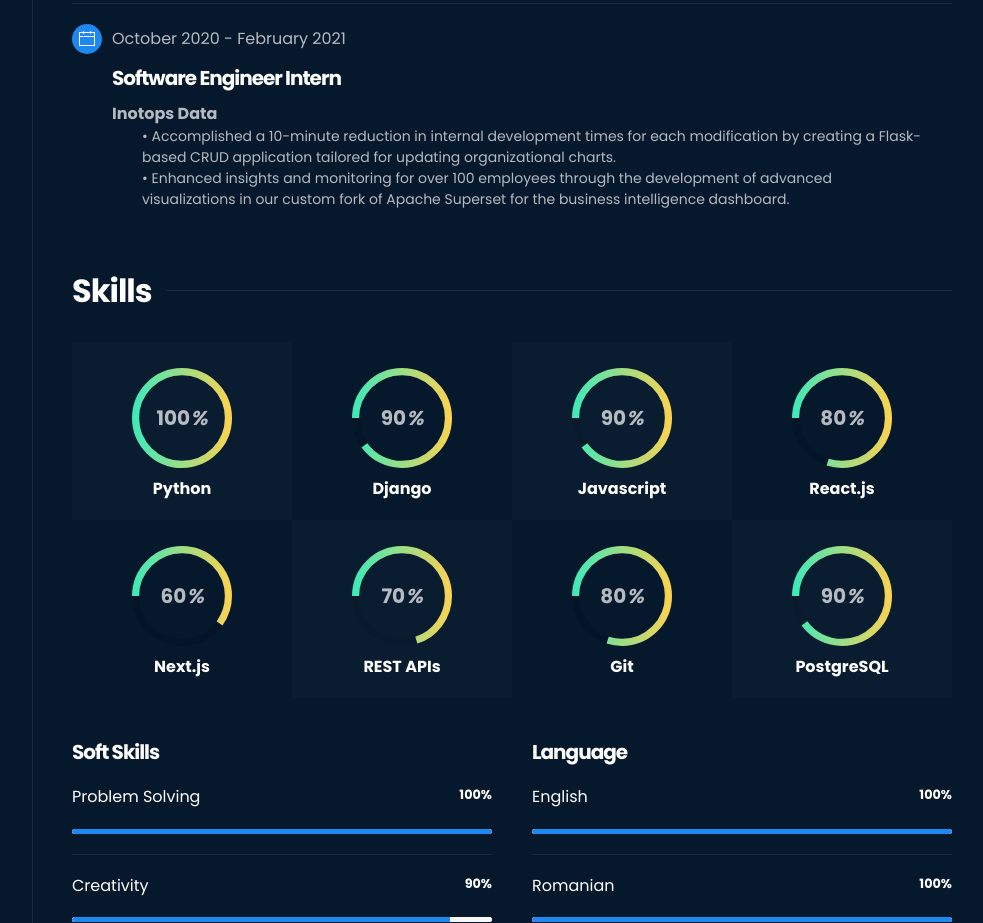
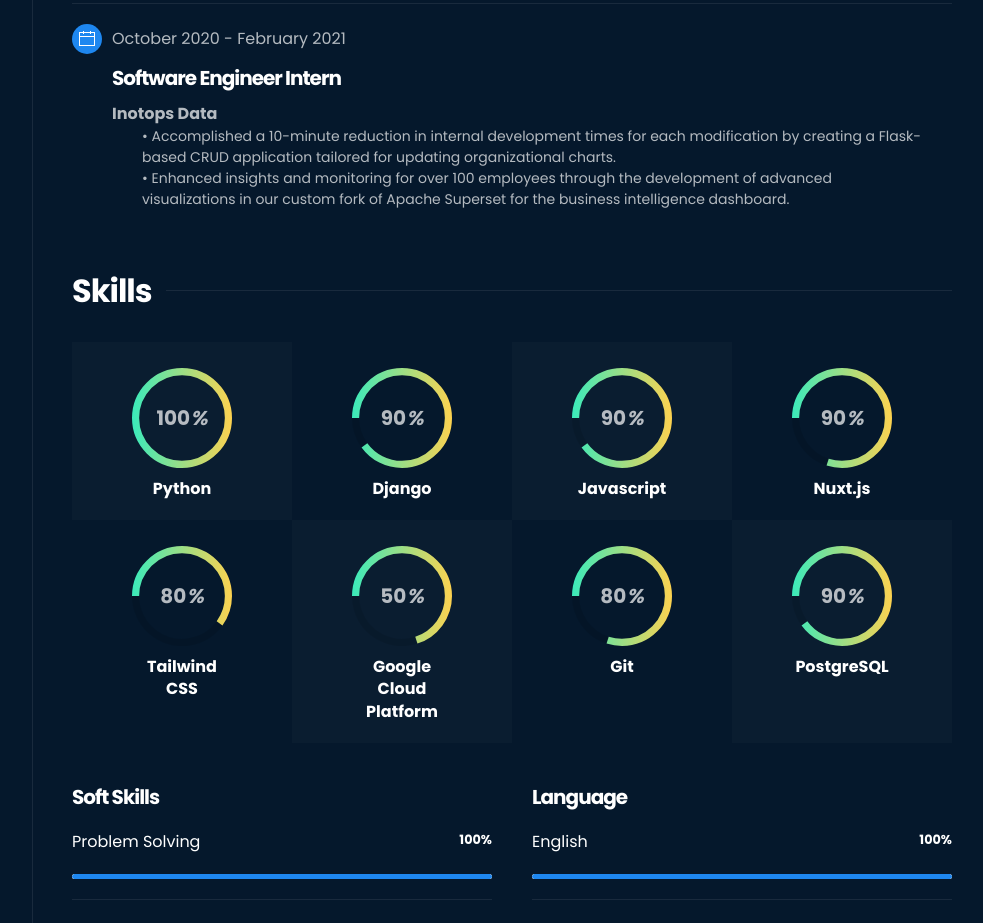
Before and after one commit to andreiujica/andreiujica.github.io, a website: page index.html in a window 1280 px wide. Shown: the part 2935-3858 px from the top of the page, without its empty margins (288-1271 px from the left). Drawn offline with Linux system fonts and the light colour scheme.

Commit message:
fix(work): change a date

```diff
--- a/index.html
+++ b/index.html
@@ -273,7 +273,7 @@
                     <div class="yb-resume-item">
                       <div class="yb-resume-item-date">
                         <div class="yb-resume-item-date-icon"> <span data-uk-icon="calendar"></span></div>
-                        <div class="yb-resume-item-date-text"><span>2020 - Present</span></div>
+                        <div class="yb-resume-item-date-text"><span>2020 - 2022</span></div>
                       </div>
                       <h4 class="yb-section-title">Bachelor's Degree in Computer Engineering</h4>
                       <strong>Polytechnic University of Bucharest</strong>
@@ -433,25 +433,25 @@
                   <div>
                     <div class="yb-box-circle">
                       <div class="circle-progress " data-value="0.8">
-                        <strong>80<i>%</i></strong>
+                        <strong>90<i>%</i></strong>
                       </div>
-                      <h5 class="yb-box-circle-title">React.js</h5>
+                      <h5 class="yb-box-circle-title">Nuxt.js</h5>
                     </div>
                   </div>
                   <div>
                     <div class="yb-box-circle">
                       <div class="circle-progress " data-value="0.6">
-                        <strong>60<i>%</i></strong>
+                        <strong>80<i>%</i></strong>
                       </div>
-                      <h5 class="yb-box-circle-title">Next.js</h5>
+                      <h5 class="yb-box-circle-title">Tailwind CSS</h5>
                     </div>
                   </div>
                   <div class="yb-bg-soft">
                     <div class="yb-box-circle">
                       <div class="circle-progress " data-value="0.7">
-                        <strong>70<i>%</i></strong>
+                        <strong>50<i>%</i></strong>
                       </div>
-                      <h5 class="yb-box-circle-title">REST APIs</h5>
+                      <h5 class="yb-box-circle-title">Google Cloud Platform</h5>
                     </div>
                   </div>
                   <div>
```
